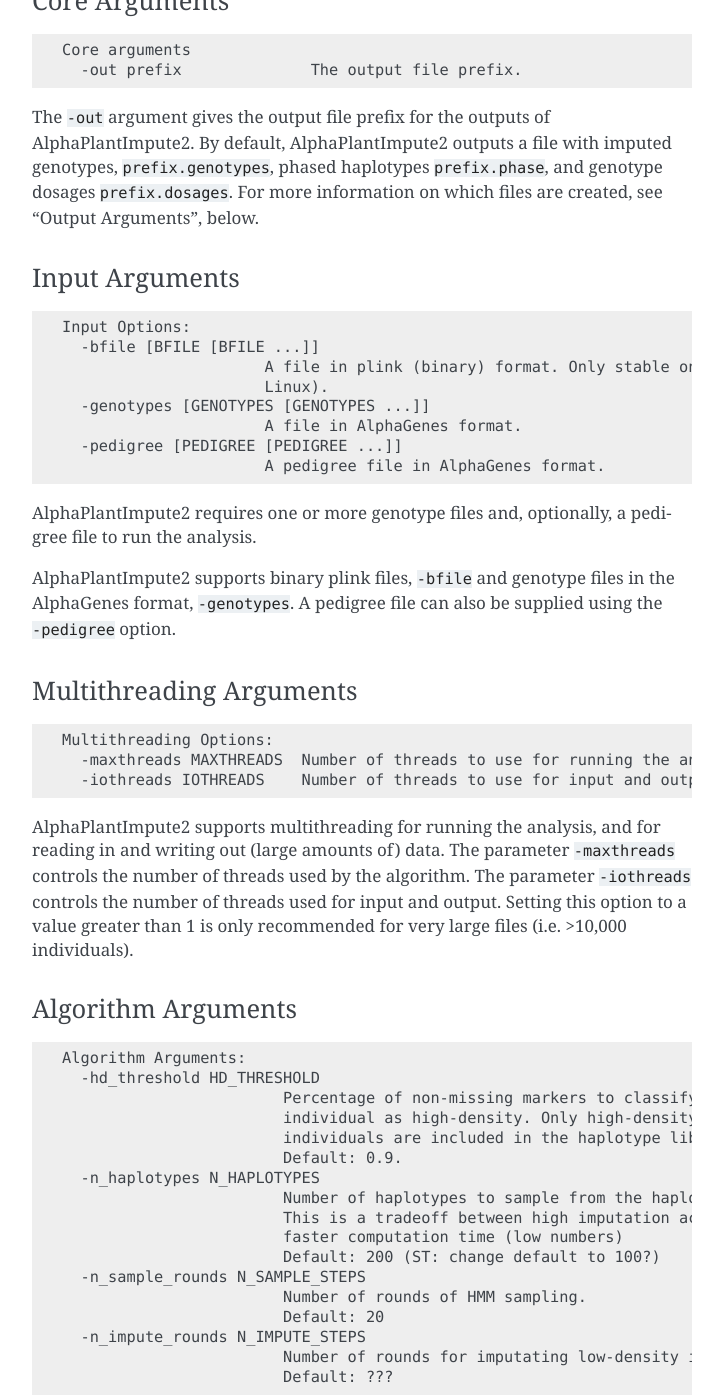
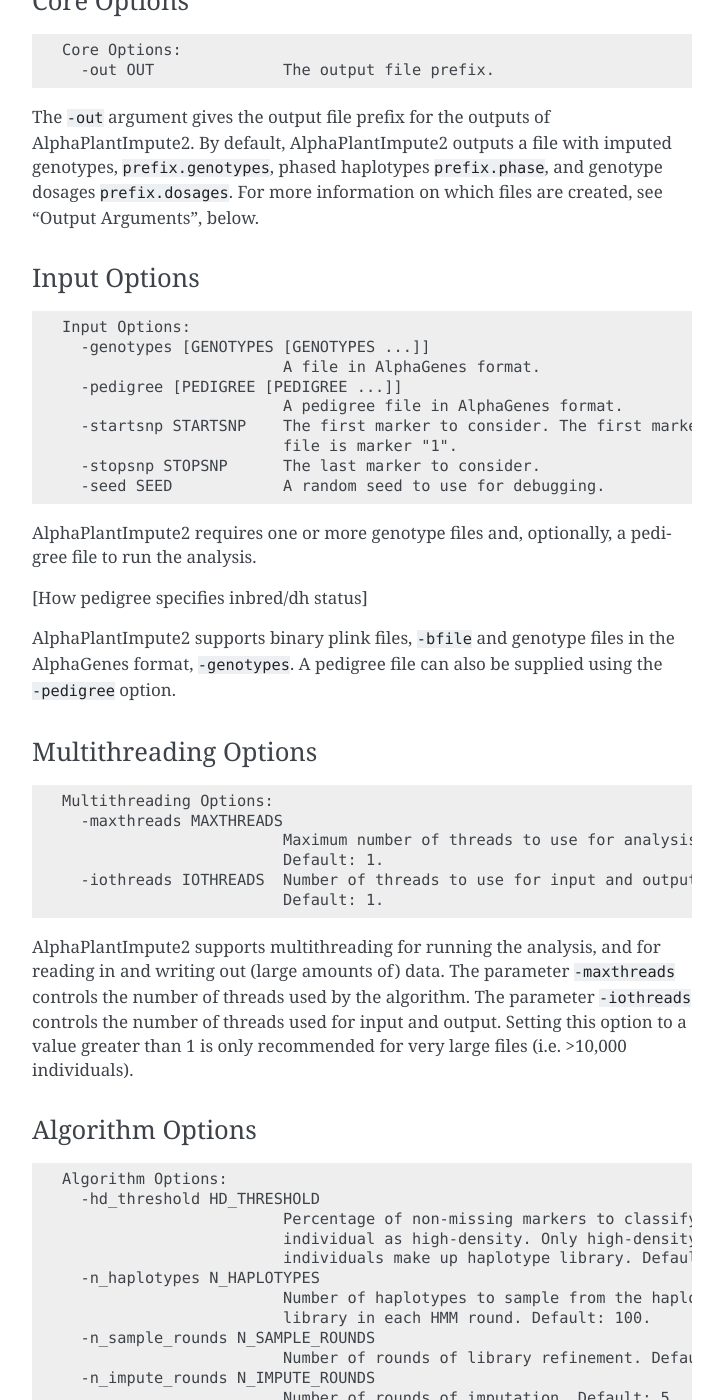
Before and after one commit to AlphaGenes/AlphaPlantImpute2, a Sphinx documentation site: the page built from docs/source/index.rst, in a window 1280 px wide and 1400 px high, scrolled down 1042 px. Shown: the whole window, without its empty margins (388-1111 px from the left). Built offline with Sphinx 7.4.7, drawn with Linux system fonts in a browser that asks for light colours; some of the changed text lies outside the part shown.

Commit message:
Update cmd-line options in documentation

```diff
--- a/docs/source/index.rst
+++ b/docs/source/index.rst
@@ -46,66 +46,67 @@
 |program| takes in a number of command line arguments to control the program's behaviour. To view a list of arguments, run |program| without any command line arguments, i.e. ``|program|`` or ``|program| -h``.
 
 
-Core Arguments
+Core Options
 --------------
 ::
 
-  Core arguments
-    -out prefix              The output file prefix.
+    Core Options:
+      -out OUT              The output file prefix.
 
 The ``-out`` argument gives the output file prefix for the outputs of |program|. By default, |program| outputs a file with imputed genotypes, ``prefix.genotypes``, phased haplotypes ``prefix.phase``, and genotype dosages ``prefix.dosages``. For more information on which files are created, see "Output Arguments", below.
 
 
-Input Arguments
+Input Options
 ----------------
 ::
 
     Input Options:
-      -bfile [BFILE [BFILE ...]]
-                          A file in plink (binary) format. Only stable on
-                          Linux).
       -genotypes [GENOTYPES [GENOTYPES ...]]
-                          A file in AlphaGenes format.
+                            A file in AlphaGenes format.
       -pedigree [PEDIGREE [PEDIGREE ...]]
-                          A pedigree file in AlphaGenes format.
+                            A pedigree file in AlphaGenes format.
+      -startsnp STARTSNP    The first marker to consider. The first marker in the
+                            file is marker "1".
+      -stopsnp STOPSNP      The last marker to consider.
+      -seed SEED            A random seed to use for debugging.
 
 |program| requires one or more genotype files and, optionally, a pedigree file to run the analysis.
+
+[How pedigree specifies inbred/dh status]
 
 |program| supports binary plink files, ``-bfile`` and genotype files in the AlphaGenes format, ``-genotypes``. A pedigree file can also be supplied using the ``-pedigree`` option.
 
 
-Multithreading Arguments
+Multithreading Options
 ------------------------
 ::
 
     Multithreading Options:
-      -maxthreads MAXTHREADS  Number of threads to use for running the analysis. Default: 1.
-      -iothreads IOTHREADS    Number of threads to use for input and output. Default: 1.
+      -maxthreads MAXTHREADS
+                            Maximum number of threads to use for analysis.
+                            Default: 1.
+      -iothreads IOTHREADS  Number of threads to use for input and output.
+                            Default: 1.
 
 |program| supports multithreading for running the analysis, and for reading in and writing out (large amounts of) data. The parameter ``-maxthreads`` controls the number of threads used by the algorithm. The parameter ``-iothreads`` controls the number of threads used for input and output. Setting this option to a value greater than 1 is only recommended for very large files (i.e. >10,000 individuals).
 
 
-Algorithm Arguments
+Algorithm Options
 ------------------------
 ::
 
-    Algorithm Arguments:
+    Algorithm Options:
       -hd_threshold HD_THRESHOLD
                             Percentage of non-missing markers to classify an
                             individual as high-density. Only high-density
-                            individuals are included in the haplotype library.
-                            Default: 0.9.
+                            individuals make up haplotype library. Default: 0.9.
       -n_haplotypes N_HAPLOTYPES
-                            Number of haplotypes to sample from the haplotype library in each HMM round.
-                            This is a tradeoff between high imputation accuracy (high numbers) and
-                            faster computation time (low numbers)
-                            Default: 200 (ST: change default to 100?)
-      -n_sample_rounds N_SAMPLE_STEPS
-                            Number of rounds of HMM sampling.
-                            Default: 20
-      -n_impute_rounds N_IMPUTE_STEPS
-                            Number of rounds for imputating low-density individuals.
-                            Default: ???
+                            Number of haplotypes to sample from the haplotype
+                            library in each HMM round. Default: 100.
+      -n_sample_rounds N_SAMPLE_ROUNDS
+                            Number of rounds of library refinement. Default: 10.
+      -n_impute_rounds N_IMPUTE_ROUNDS
+                            Number of rounds of imputation. Default: 5.
 
 |program| performs the following steps:
 
@@ -119,5 +120,78 @@
 Impute individuals
     Each individual's genotype is imputed using a HMM, which uses all pairs of haplotypes in the refined library as hidden states. Again, the number of haplotypes considered is reduced by randomly sampling and the procsess repeats a (user-defined) number of times updating the average genotype dosages at each step. The imputed genotypes are simply the integer rounded values of the dosages.
 
+This is a tradeoff between high imputation accuracy (high numbers) and faster computation time (low numbers)
+
+Input file formats
+~~~~~~~~~~~~~~~~~~
+
+Genotype file
+-------------
+
+Genotype files contain the input genotypes for each individual. The first value in each line is the individual's identifier. The remaining values are the genotypes of the individual at each locus, either 0, 1, or 2 (or 9 if missing). The following examples gives the genotypes for four individuals genotyped on four markers each.
+
+Example: ::
+
+  id1 0 2 9 0
+  id2 1 1 1 1
+  id3 2 0 2 0
+  id4 0 2 1 0
+
+Pedigree file
+-------------
+
+Each line of a pedigree file has three values, the individual's identifier, their father's identifier, and their mother's identifier. '0' represents an unknown identifier.
+
+Example: ::
+
+  id1 0 0
+  id2 0 0
+  id3 id1 id2
+  id4 id1 id2
+
+
+Output file formats
+~~~~~~~~~~~~~~~~~~~
+
+Genotype file
+-----------
+
+The genotype file gives the imputed genotypes (either 0, 1, or 2) for each individual at each locus.
+
+Example: ::
+
+  id1 0 2 2 0
+  id2 1 1 1 1
+  id3 2 0 2 0
+  id4 0 2 1 0
+
+Phase file
+-----------
+
+The phase file gives the phased haplotypes (either 0 or 1) for each [high-density?] individual in two lines.
+
+Example: ::
+
+  id1 0 1 1 0
+  id1 0 1 1 0
+  id2 1 1 1 0
+  id2 0 0 0 1
+  id3 1 0 1 0
+  id3 1 0 1 0
+  id4 0 1 0 0
+  id4 0 1 1 0
+
+Dosage file
+-----------
+
+The dosage file gives the expected allele dosage for the alternative (or minor) allele for each individual. The first value in each line is the individual's identifier. The remaining values are the allele dosages at each loci. If there is a lot of uncertainty in the underlying genotype calls, this file can often prove more accurate than the called genotype values. [add some values like 1.5, 0.7 1.9 etc.]
+
+Example: ::
+
+  id1    0.0003    2.0000    2.0000    0.0001
+  id2    1.0000    1.0000    1.0000    1.0000
+  id3    2.0003    0.0000    2.0000    0.0001
+  id4    0.0000    2.0000    1.0000    0.0000
+
 
 .. |program| replace:: AlphaPlantImpute2
```
